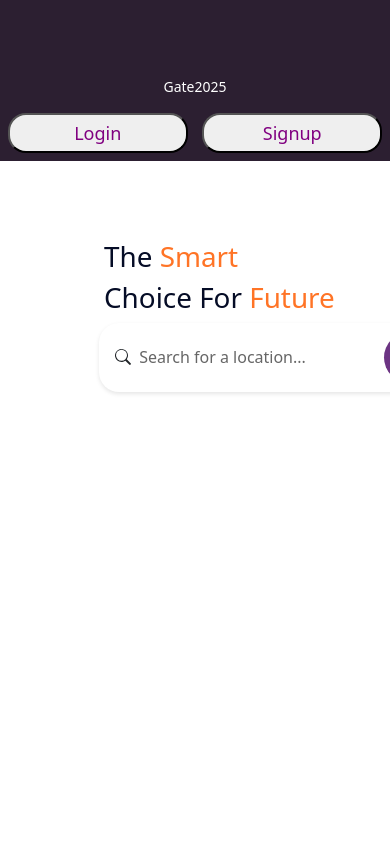
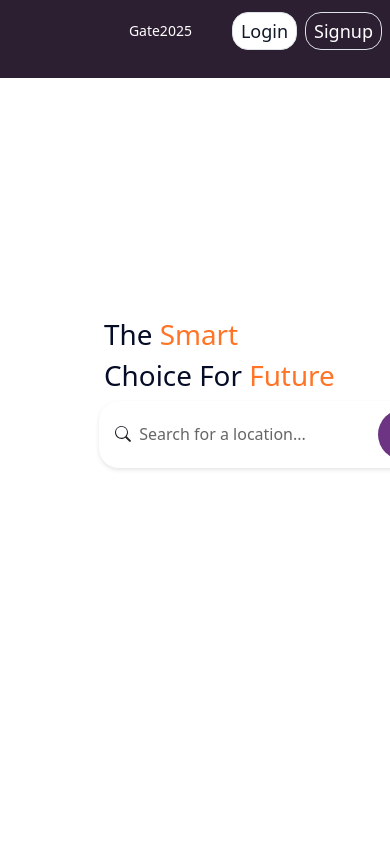
Before and after one commit to iammk31/CGate, a React (Create React App) app in the folder client/: page / in a window 390 px wide. Shown: the top 842 px of the page. Built offline with nearby package versions, Linux system fonts and the light colour scheme.

Commit message:
navbar made responsive

```diff
--- a/client/src/Components/Navbar.jsx
+++ b/client/src/Components/Navbar.jsx
@@ -1,7 +1,7 @@
 import React, { useState, useEffect } from "react";
-import styles from './Navbar.module.css';
-import { Link, useNavigate } from 'react-router-dom';
-import { useDispatch, useSelector } from 'react-redux'
+
+import { Link, useNavigate } from "react-router-dom";
+import { useDispatch, useSelector } from "react-redux";
 import { logout } from "../store/authSlice";
 
 const Navbar = () => {
@@ -16,7 +16,6 @@ const Navbar = () => {
     if (token !== null) {
       setLoggedIn(true);
     }
-
   }, [loggedIn]);
 
   const handleScroll = () => {
@@ -32,40 +31,90 @@ const Navbar = () => {
     localStorage.clear();
     setLoggedIn(false);
     navigate("/");
-    }
+  };
   useEffect(() => {
-        window.addEventListener('scroll', handleScroll);
+    window.addEventListener("scroll", handleScroll);
     return () => {
-            window.removeEventListener('scroll', handleScroll);
+      window.removeEventListener("scroll", handleScroll);
     };
   }, [lastScrollY]);
 
-
   return (
     <nav
-            className={styles.navbar}
+      className={
+        "flex w-full  justify-between items-center px-2 py-1 md:px-4 md:py-2 bg-[#2c1f31]"
+      }
       style={{
         top: navbarVisible ? "0" : "-100px", // Adjust the negative value according to your navbar's height
       }}
     >
+      <div className="flex items-center justify-start w-1/6">
         <Link to={"/"}>
-                <img src={'../../images/logo.gif'} alt="" style={{ width: '68px', height: '53px' }} />
+          <img
+            src={"../../images/logo.gif"}
+            alt=""
+            style={{ width: "68px", height: "53px" }}
+          />
         </Link>
-            <ul className={styles.menu}>
-                <div className={styles.home}>
-                    <li className={`${styles.item} ${styles.dropdown}`}>
-                        <Link to={""}>Gate2025</Link>
-                        <ul className={styles.dropdownMenu}>
-                            <li className={styles.dropdownItem}><Link to={"/PreviousYear"}>Previous Year</Link></li>
-                            <li className={styles.dropdownItem}><Link to={"/PrepVideos"}>Prep Videos</Link></li>
-                            <li className={styles.dropdownItem}><Link to={"/UserOSQuiz"}>Quiz</Link></li>
+      </div>
+      <ul className="flex gap-4 items-center justify-end w-5/6 py-2">
+        <div className="flex gap-2  items-center">
+          <li className="relative group">
+            <Link
+              to={""}
+              className="block px-3 py-1 sm:px-4 sm:py-2 hover:bg-[#2c1f31] text-white rounded-lg no-underline text-sm sm:text-base"
+            >
+              Gate2025
+            </Link>
+            <ul className="absolute hidden group-hover:block bg-[#2c1f31] shadow-lg rounded-lg w-40 py-2  text-white">
+              <li>
+                <Link
+                  to="/PreviousYear"
+                  className="block py-2 px-3  text-white no-underline text-sm"
+                >
+                  Previous Year
+                </Link>
+              </li>
+              <li>
+                <Link
+                  to="/PrepVideos"
+                  className="block py-2 px-3  text-white no-underline text-sm"
+                >
+                  Prep Videos
+                </Link>
+              </li>
+              <li>
+                <Link
+                  to="/UserOSQuiz"
+                  className="block py-2 px-3  text-white no-underline text-sm"
+                >
+                  Quiz
+                </Link>
+              </li>
             </ul>
           </li>
         </div>
-                {loggedIn ? <button onClick={handleLogout} className={styles.button}>Logout</button> : (<div className={styles.login}>
-                    <button className={styles.button}><Link to={"/Login"}>Login</Link></button>
-                    <button className={styles.signupButton}><Link to={"/Signup"}>Signup</Link></button>
-                </div>)}
+        {loggedIn ? (
+          <button
+            onClick={handleLogout}
+            className="text-gray-900 bg-white border border-gray-300 font-medium rounded-full text-xs sm:text-sm px-4 py-2"
+          >
+            Logout
+          </button>
+        ) : (
+          <div className="flex  gap-2 md:gap-4  items-center">
+            <button className="text-gray-900 bg-white border border-gray-300 font-medium rounded-2xl text-lg px-2 py-1 md:px-4 md:py-2 ">
+              <Link to={"/Login"} className="no-underline text-gray-900">
+                Login
+              </Link>
+            </button>
+            <button className="text-white bg-transparent border border-gray-300 font-medium rounded-2xl text-lg px-2 py-1 md:px-4 md:py-2 ">
+              <Link to={"/Signup"} className="no-underline text-white">
+                Signup
+              </Link>
+            </button>
+          </div>
+        )}
       </ul>
     </nav>
   );
--- a/client/src/Components/Navbar.module.css
+++ b/client/src/Components/Navbar.module.css
@@ -26,16 +26,16 @@ body {
 }
 
 .home {
-  display: flex;
+  /* display: flex;
   justify-content: center;
-  margin-left: auto;
+  margin-left: auto; */
 }
 
 .login {
-  margin-left: 2rem;
+  /* margin-left: 2rem;
   list-style-type: none;
   display: flex;
-  padding: 0;
+  padding: 0; */
 }
 
 .brand {
--- /dev/null
+++ b/client/src/index.css
@@ -0,0 +1,3 @@
+@tailwind base;
+@tailwind components;
+@tailwind utilities;
--- a/client/src/index.js
+++ b/client/src/index.js
@@ -1,6 +1,7 @@
 import React from 'react';
 import ReactDOM from 'react-dom/client';
 import App from './App';
+import './index.css';
 import "bootstrap/dist/css/bootstrap.min.css";
 import {Provider} from "react-redux";
 import {store} from "./store/store";
--- /dev/null
+++ b/client/tailwind.config.js
@@ -0,0 +1,10 @@
+/** @type {import('tailwindcss').Config} */
+module.exports = {
+  content: [
+    "./src/**/*.{js,jsx,ts,tsx}",
+  ],
+  theme: {
+    extend: {},
+  },
+  plugins: [],
+}
```
Lines whose indentation alone changed are shown as unchanged.
